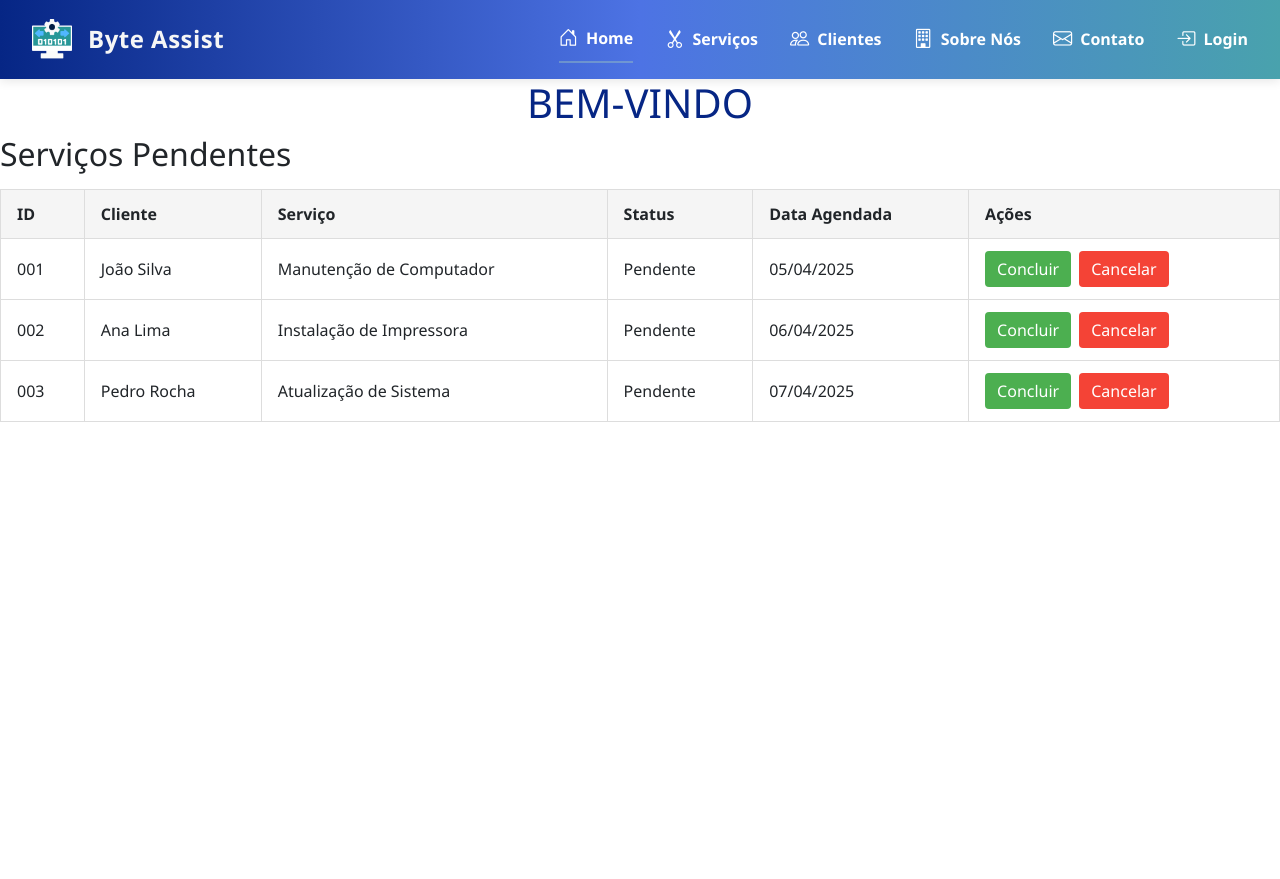
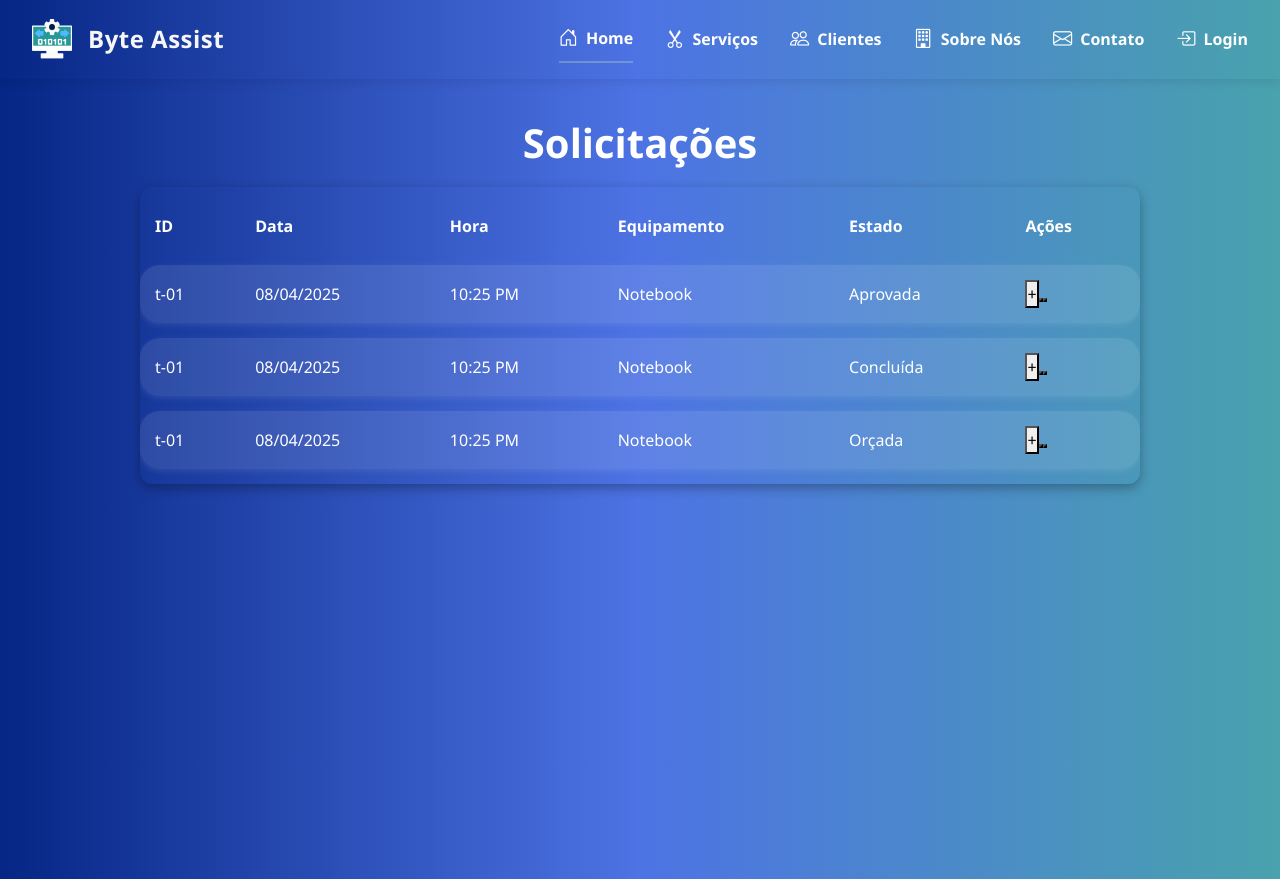
Before and after one commit to VictorPBilbao/ProjetoWeb2, an Angular app in the folder byteassist-frontend/: page /employee in a window 1280 px wide. Before the commit the page ends 800 px from the top, so only its background shows below. Built offline with nearby package versions, Linux system fonts and the light colour scheme.

Commit message:
Feat: ajustando a tela de employees para ficar igual ao prototipo

```diff
--- a/byteassist-frontend/src/app/features/pages/employee/employee.component.css
+++ b/byteassist-frontend/src/app/features/pages/employee/employee.component.css
@@ -1,271 +1,81 @@
-section {
+:host {
+  display: block;
+  height: 100vh;
   background: linear-gradient(90deg, #062685 0%, #4d73e4 50%, #49a2ad 100%);
-    height: 100vh;
-    color: #ffffff;
-  }
-
-  .login-container {
-    padding-top: 80px; /* Compensa o header fixo */
-    position: relative;
-    z-index: 2;
-  }
-
-  .nav-item {
-    gap: px;
-    color: white;
-    font-size: 20px;
-    font-weight: 500;
-    text-decoration: none;
-    transition: all 0.3s ease;
-    padding: 8px 0px;
-    border-radius: 4px;
-    transition: all 0.3s ease;
-    gap: 10px;
-    display: flex;
-  }
-
-  .nav-item:hover {
-    border-color: rgba(255, 255, 255, 0.8);
-    background-color: rgba(255, 255, 255, 0.2);
-    transform: translateY(-2px);
-    box-shadow: 0 4px 12px rgba(0, 0, 0, 0.1);
-  }
-
-  .wave-container {
-    position: fixed;
-    top: 0;
-    left: 0;
-    width: 100%;
-    height: 100vh;
-    z-index: 1;
-  }
-
-  .wave-gradient {
-    position: absolute;
-    top: 0;
-    left: 0;
-    width: 100%;
-    height: 100%;
-    background: linear-gradient(
-        105deg,
-        rgba(2, 18, 105, 0.9) 0%,
-        rgba(13, 75, 184, 0.7) 70%,
-        rgba(7, 85, 219, 0) 100%
-    );
-    mask-image: url(#waveMask);
-    -webkit-mask-image: url(#waveMask);
-    mask-size: 100% 100%;
-    -webkit-mask-size: 100% 100%;
-  }
-
-  .wave-overlay {
-    position: absolute;
-    top: 48%; /*posicao da imagem*/
-    left: 30%;
-    transform: translate(-70%, -40%);
-    width: 360px;
-    height: 360px;
-    border-radius: 0%;
-    z-index: 10;
-    background: url('/images/fique-em-casa.png') center/cover no-repeat;
-  }
-
-  /* Lado Direito */
-  .right-section {
-    width: 50%;
-    margin-left: 50%;
-    padding: 70px 50px; /*mover botões pra baixo ou pra cima*/
-    position: relative;
-    z-index: 2;
-  }
-
-  .welcome-text {
-    font-size: 35px;
-    font-weight: 700;
-    text-transform: uppercase;
-    margin-bottom: 50px; /*espaço entre texto e botões*/
-    line-height: 1.3;
+  padding: 40px;
+  box-sizing: border-box;
   color: white;
   }
 
-  .welcome-text {
-    text-shadow:
-    2px 2px 4px rgba(0, 0, 0, 0.3),
-    0 0 10px rgba(255, 255, 255, 0.3);
-    animation: floatText 3s ease-in-out infinite;
+h1{
+  font-size: 2.5rem;
+  font-weight: bold;
+  margin-bottom: 20px;
+  text-align: center;
 }
-
-  @keyframes floatText {
-  0%, 100% { transform: translateY(0); }
-  50% { transform: translateY(-3px); }
-  }
-
-  .login-form {
-    max-width: 400px;
-  }
-
-  .form-group {
-    margin-bottom: 20px;
-  }
-
-  .form-group label {
-    display: block;
-    margin-bottom: 8px;
-    font-size: 16px;
-  }
-
-  .form-group label {
-    text-shadow:
-    1px 1px 2px rgba(0, 0, 0, 0.2),
-    0 0 8px rgba(100, 200, 255, 0.3);
-  }
-
-  .form-group input {
+.table-container {
   width: 100%;
-    padding: 12px 15px;
-    border-radius: 8px;
-    border: none;
-    background-color: rgba(244, 250, 251, 0.9);
-    font-size: 16px;
-    box-shadow: 0 4px 6px rgba(0, 0, 0, 0.1);
-    transition: box-shadow 0.3s ease, transform 0.2s ease;
-
-  }
-  .form-group input:focus {
-    box-shadow: 0 6px 12px rgba(0, 98, 204, 0.2);
-    transform: translateY(-2px);
-  }
-
-  .form-links {
-    margin: 20px 0;
-    text-align: right;
-  }
-
-  .forgot-password, .register {
-    color: #a0c4ff;
-    text-decoration: none;
-    font-size: 14px;
-  }
-
-  .login-btn {
-    background-color: #004aad;
+  max-width: 1000px;
+  margin: 0 auto;
+  border-collapse: collapse;
+  background-color: transparent;
+  border-radius: 12px;
+  overflow: hidden;
+  box-shadow: 0 4px 12px rgba(0, 0, 0, 0.3);
   color: white;
-    border: none;
-    padding: 12px 40px;
-    border-radius: 30px;
-    font-size: 16px;
-    font-weight: 700;
-    cursor: pointer;
-    margin-top: 10px;
-    transition: background-color 0.3s;
-    width: 100%;
-    box-shadow: 0 4px 8px rgba(0, 74, 173, 0.3);
-    transition: all 0.3s ease;
 
 }
 
-  .login-btn:hover {
-    background-color: #003a8a;
-    box-shadow: 0 6px 12px rgba(0, 74, 173, 0.4);
-  }
-
-  .login-btn:active {
-    box-shadow: 0 2px 4px rgba(0, 74, 173, 0.5);
-    transform: translateY(1px);
-    border-bottom: 2px solid white;
-    border-radius: 1;
-  }
-
-  .error-message {
-    color: red;
-  }
-
-  @media (max-width: 768px) {
-    .main-header {
-        flex-direction: column;
-        align-items: flex-start;
-    }
-
-    .main-nav {
-        margin-top: 20px;
-        width: 100%;
-        justify-content: space-between;
-        gap: 10px;
-    }
-
-    .wave-container {
-        width: 100%;
-        height: 40vh;
-        position: relative;
-    }
-
-    .wave-overlay {
-        left: 50%;
-        top: 70%;
-        width: 200px;
-        height: 200px;
-    }
-
-    .right-section {
-        width: 100%;
-        margin-left: 0;
-        padding: 40px 20px;
-    }
-
-    .welcome-text {
-        padding-left: 0;
-        text-align: center;
-        white-space: normal;
-    }
-
-    .login-form {
-
-        margin-left: auto;
-        margin-right: auto;
-    }
-  }
-
-  .titulo{
-
-    text-align: center;
-    color: #062685;
-  }
-
-  table {
-    width: 100%;
-    border-collapse: collapse;
-    margin-top: 16px;
-    font-family: Arial, sans-serif;
-  }
-
-  th, td {
-    padding: 12px 16px;
-    border: 1px solid #ddd;
+.table-container th, .table-container td {
+  padding: 12px 15px;
   text-align: left;
 }
 
-  th {
-    background-color: #f5f5f5;
+.solicitacoes-table thead th {
+  color: white;
+  padding: 12px 15px;
+  font-weight: bold;
+  text-align: left;
+}
+.solicitacoes-table {
+  width: 100%;
+  border-spacing: 0 15px; /* espaçamento entre as linhas */
+  border-collapse: separate;
 }
 
-  tr:hover {
-    background-color: #f1f1f1;
+.solicitacoes-table tbody tr {
+  background-color: rgba(255, 255, 255, 0.1);
+  border-radius: 20px;
+  border: 2px solid white;
+  box-shadow: 0 2px 6px rgba(255, 255, 255, 0.1);
 }
 
-  button {
-    margin-right: 8px;
-    padding: 6px 12px;
-    border: none;
-    border-radius: 4px;
-    cursor: pointer;
+
+.solicitacoes-table td {
+  padding: 15px;
+  color: white;
+  position: relative;
+
 }
 
-  button:first-child {
-    background-color: #4CAF50;
+.solicitacoes-table tbody tr td:first-child {
+  border-top-left-radius: 20px;
+  border-bottom-left-radius: 20px;
+}
+
+.solicitacoes-table tbody tr td:last-child {
+  border-top-right-radius: 20px;
+  border-bottom-right-radius: 20px;
+}
+
+.linha-com-borda{
+
+  display: flex;
+  justify-content: space-between;
+  align-items: center;
+  border: 2px solid white;
+  border-radius: 20px;
+  padding: 10px 20px;
+  background-color: rgba(255, 255, 255, 0.1);
   color: white;
 }
-
-  button:last-child {
-    background-color: #f44336;
-    color: white;
-  }
--- a/byteassist-frontend/src/app/features/pages/employee/employee.component.html
+++ b/byteassist-frontend/src/app/features/pages/employee/employee.component.html
@@ -1,39 +1,55 @@
-<head>
-<title>Employee's page</title>
-</head>
-<body>
-
-    <div class="titulo">
-    <H1>BEM-VINDO</H1></div>
-
-    <h2>Serviços Pendentes</h2>
-
-<table border="1" cellpadding="8" cellspacing="0">
+<header>
+  <h1>Solicitações</h1>
+</header>
+<div class="table-container">
+  <table class="solicitacoes-table">
     <thead>
       <tr>
         <th>ID</th>
-      <th>Cliente</th>
-      <th>Serviço</th>
-      <th>Status</th>
-      <th>Data Agendada</th>
+        <th>Data</th>
+        <th>Hora</th>
+        <th>Equipamento</th>
+        <th>Estado</th>
         <th>Ações</th>
       </tr>
     </thead>
     <tbody>
-    <tr *ngFor="let servico of pendingServices">
-      <td>{{ servico.id }}</td>
-      <td>{{ servico.cliente }}</td>
-      <td>{{ servico.servico }}</td>
-      <td>{{ servico.status }}</td>
-      <td>{{ servico.data }}</td>
-      <td>
-        <button (click)="concluir(servico.id)">Concluir</button>
-        <button (click)="cancelar(servico.id)">Cancelar</button>
+      <tr>
+        <td>t-01</td>
+        <td>08/04/2025</td>
+        <td>10:25 PM</td>
+        <td>Notebook</td>
+        <td class="estado aprovada">Aprovada <span class="status-icon check"></span></td>
+        <td class="acoes">
+          <button class="add-button">+</button>
+          <button class="edit-button"></button>
+          <button class="delete-button"></button>
+        </td>
+        </tr>
+        <tr>
+        <td>t-01</td>
+        <td>08/04/2025</td>
+        <td>10:25 PM</td>
+        <td>Notebook</td>
+        <td class="estado orcada">Concluída <span class="status-icon check-mark"></span></td>
+        <td class="acoes">
+          <button class="add-button">+</button>
+          <button class="edit-button"></button>
+          <button class="delete-button"></button>
+        </td>
+        </tr>
+        <tr>
+          <td>t-01</td>
+          <td>08/04/2025</td>
+          <td>10:25 PM</td>
+          <td>Notebook</td>
+          <td class="estado orcada">Orçada <span class="status-icon check-mark"></span></td>
+          <td class="acoes">
+            <button class="add-button">+</button>
+            <button class="edit-button"></button>
+            <button class="delete-button"></button>
           </td>
           </tr>
    </tbody>
   </table>
-
-
-
-</body>
+</div>
```
Lines whose indentation alone changed are shown as unchanged.
